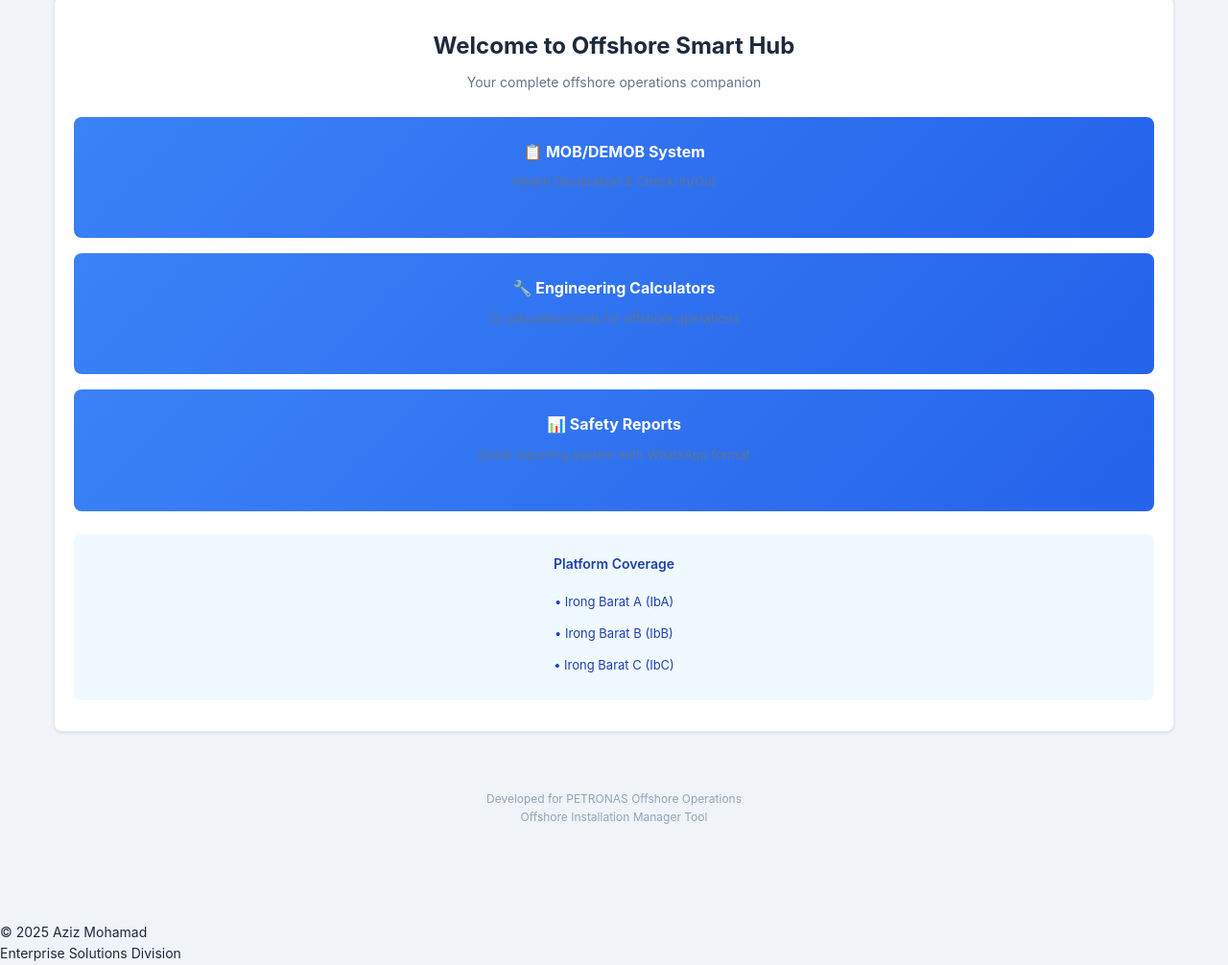
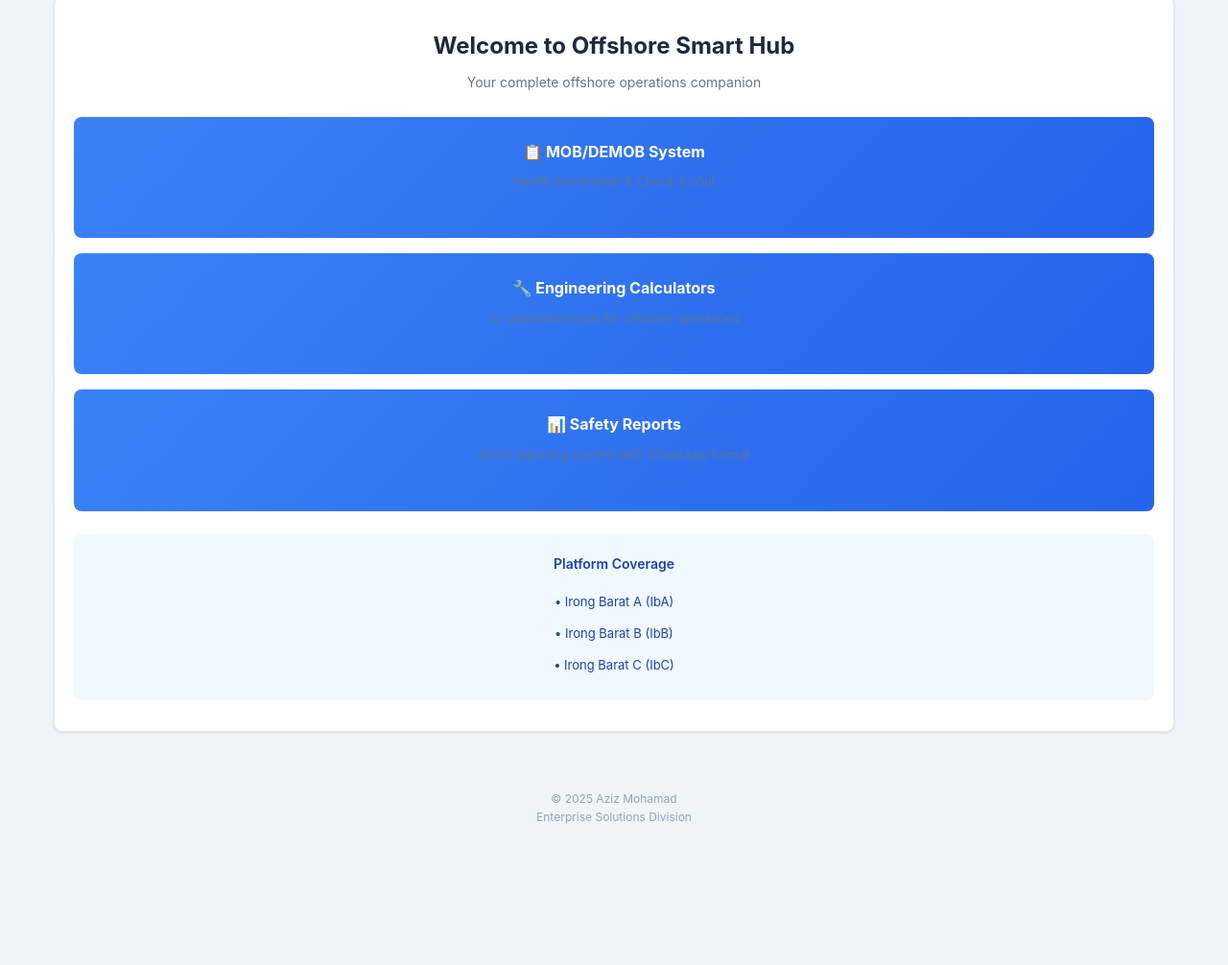
Before and after one commit to azizdigital/offshore-smart-hub, a plain HTML site: page index.html in a window 1280 px wide. Shown: the part 137-1143 px from the top of the page at 96% size. After the commit the page ends 1098 px from the top, so only its background shows below. Drawn offline with nearby package versions, Linux system fonts and the light colour scheme.

Commit message:
Update index.html

```diff
--- a/index.html
+++ b/index.html
@@ -6,7 +6,7 @@
 
     <!-- PWA Meta Tags -->
     <meta name="application-name" content="Offshore Smart Hub">
-    <meta name="description" content="Complete offshore operations companion for PETRONAS installations">
+    <meta name="description" content="Complete offshore operations companion for offshore installations">
     <meta name="theme-color" content="#3b82f6">
 
     <!-- Apple iOS Meta Tags -->
@@ -75,8 +75,8 @@
             </div>
 
             <div class="footer">
-                Developed for PETRONAS Offshore Operations<br>
-                Offshore Installation Manager Tool
+                © 2025 Aziz Mohamad<br>
+                Enterprise Solutions Division
             </div>
         </div>
 
@@ -547,10 +547,5 @@
             console.log('PWA install prompt ready');
         });
     </script>
-    <footer class="site-footer">
-  <p>© 2025 Aziz Mohamad</p>
-  <p>Enterprise Solutions Division</p>
-</footer>
-
 </body>
 </html>
```
